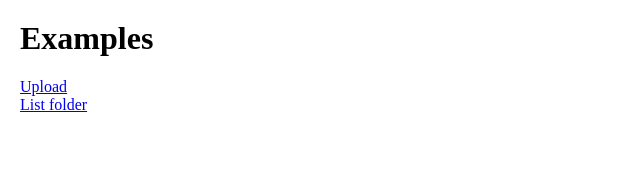
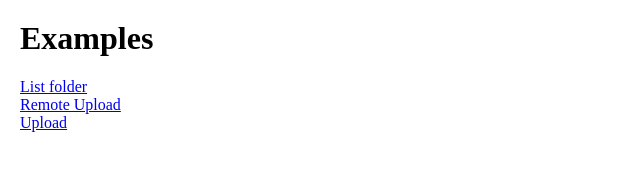
Before and after one commit to pCloud/pcloud-sdk-js, a website built with webpack: page examples/index.html in a window 1280 px wide. Shown: the whole page, without its empty margins (0-640 px from the left). Built offline with nearby package versions, Linux system fonts and the light colour scheme; some packages are replaced by stand-ins of ours; no server answers.

Commit message:
some docs

```diff
--- a/examples/index.html
+++ b/examples/index.html
@@ -10,7 +10,9 @@
 </head>
 <body>
   <h1>Examples</h1>
+  <!--<a href="download.html">Download</a><br />-->
+  <a href="listfolder.html">List folder</a><br />
+  <a href="remoteupload.html">Remote Upload</a><br />
   <a href="upload.html">Upload</a><br />
-  <a href="listfolder.html">List folder</a>
 </body>
 </html>
```
Also changed, not shown: README.md, examples/README.md.
